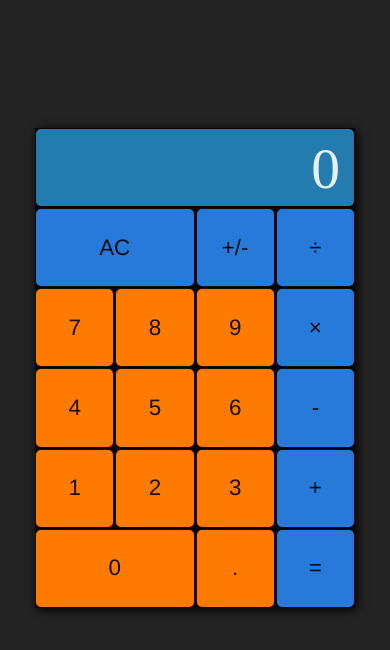
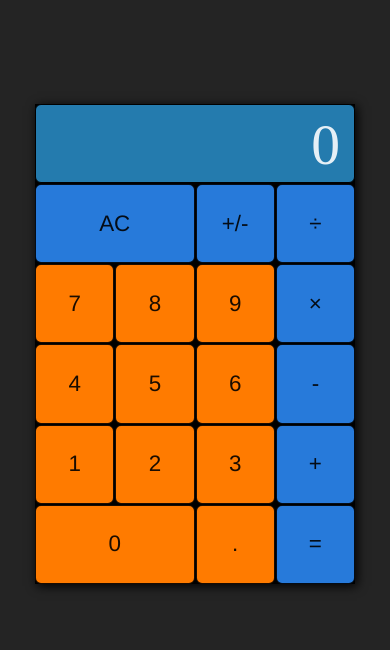
Before and after one commit to G-Cioni/calculator, a plain HTML site: page index.html in a window 390 px wide. Drawn offline with Linux system fonts and the light colour scheme.

Commit message:
added media query

```diff
--- a/style.css
+++ b/style.css
@@ -1,7 +1,7 @@
 body {
     background-color: rgb(36, 36, 36);
     display: grid;
-    grid-template-rows: .5fr 2fr 1fr;
+    grid-template-rows: 1fr 2fr 1fr;
     grid-template-areas: ". . ."
                          ". calculator ."
                          ". . .";
@@ -132,3 +132,14 @@ button:active {
 #zero {
     grid-area: zero;
 }
+
+@media (max-width: 767px) {
+    body {
+        background-color: rgb(36, 36, 36);
+        display: grid;
+        grid-template-rows: .2fr 1fr .5fr;
+        grid-template-areas: ". . ."
+                             ". calculator ."
+                             ". . .";
+    }
+}
```
